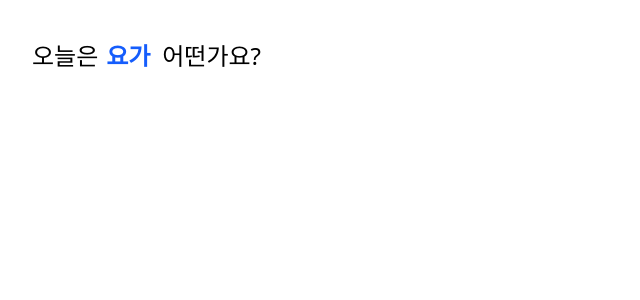
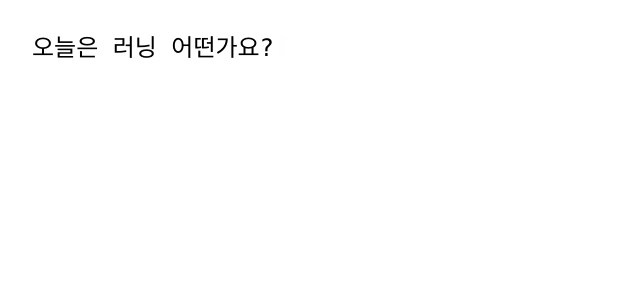
Before and after one commit to jyooni99/code-it, a Next.js app: page / in a window 1280 px wide. Shown: the top 300 px of the page, without its empty margins (0-640 px from the left). Built offline with nearby package versions, Linux system fonts and the light colour scheme.

Commit message:
motion으로 타이핑 애니메이션 구현

```diff
--- a/src/app/page.tsx
+++ b/src/app/page.tsx
@@ -1,66 +1,52 @@
 "use client";
 
-import { useState, useEffect } from "react";
-import { motion, AnimatePresence, easeInOut } from "motion/react";
+import { useEffect, useState } from "react";
+import { motion } from "motion/react";
 
-export const WordChangeAnimation = ({
-  prefix,
-  suffix,
-  words,
-  interval = 2000,
+export const TypingEffect = ({
+  text,
+  typingSpeed = 150,
 }: {
-  prefix: string;
-  suffix: string;
-  words: string[];
-  interval?: number;
+  text: string;
+  typingSpeed?: number;
 }) => {
+  // 현재 입력된 텍스트
+  const [displayText, setDisplayText] = useState("");
+  // 현재 입력된 텍스트의 인덱스
   const [currentIndex, setCurrentIndex] = useState(0);
 
   useEffect(() => {
-    const timer = setInterval(() => {
-      // currentIndex를 현재 단어 개수로 나눈 나머지를 구함
-      // 단어가 4개라면 0, 1, 2, 3, 0, 1, 2, 3, ...
-      setCurrentIndex((prev) => (prev + 1) % words.length);
-    }, interval);
+    let timer: NodeJS.Timeout | undefined;
 
-    return () => clearInterval(timer);
-  }, [words, interval]);
+    if (currentIndex < text.length) {
+      timer = setTimeout(() => {
+        setDisplayText((prev) => prev + text[currentIndex]);
+        setCurrentIndex((prev) => prev + 1);
+      }, typingSpeed);
+    }
+
+    return () => clearTimeout(timer);
+  }, [currentIndex, text, typingSpeed]);
 
   return (
-    <div className="flex h-12 items-center overflow-hidden text-2xl">
-      <span>{prefix}</span>
-      <div className="relative mx-2 inline-block w-12 overflow-hidden">
-        <AnimatePresence mode="popLayout">
-          <motion.span
-            key={currentIndex}
-            initial={{ y: 50, opacity: 0 }}
-            animate={{ y: 0, opacity: 1 }}
-            exit={{ y: -50, opacity: 0 }}
-            transition={{ duration: 0.3, ease: easeInOut }}
-            className="inline-block font-bold text-blue-600"
-          >
-            {`${words[currentIndex]}`}
-          </motion.span>
-        </AnimatePresence>
-      </div>
-      <span>{suffix}</span>
+    <div className="font-mono text-2xl">
+      {/* 현재 입력된 텍스트 */}
+      {displayText}
+      {/* 깜빡거리는 타이핑 커서 */}
+      <motion.span
+        animate={{ opacity: [0, 1, 0] }}
+        transition={{ repeat: Infinity, duration: 0.8 }}
+        className="ml-1 inline-block h-5 w-2 bg-black"
+      />
     </div>
   );
 };
 
 // 사용 예시
-export default function WordChangeExample() {
-  // 단어 목록
-  const words = ["러닝", "게임", "볼링", "요가", "독서"];
-
+export default function TypingEffectExample() {
   return (
     <div className="p-8">
-      <WordChangeAnimation
-        prefix="오늘은"
-        suffix="어떤가요?"
-        words={words}
-        interval={2000}
-      />
+      <TypingEffect text="오늘은 러닝 어떤가요?" typingSpeed={100} />
     </div>
   );
 }
```
